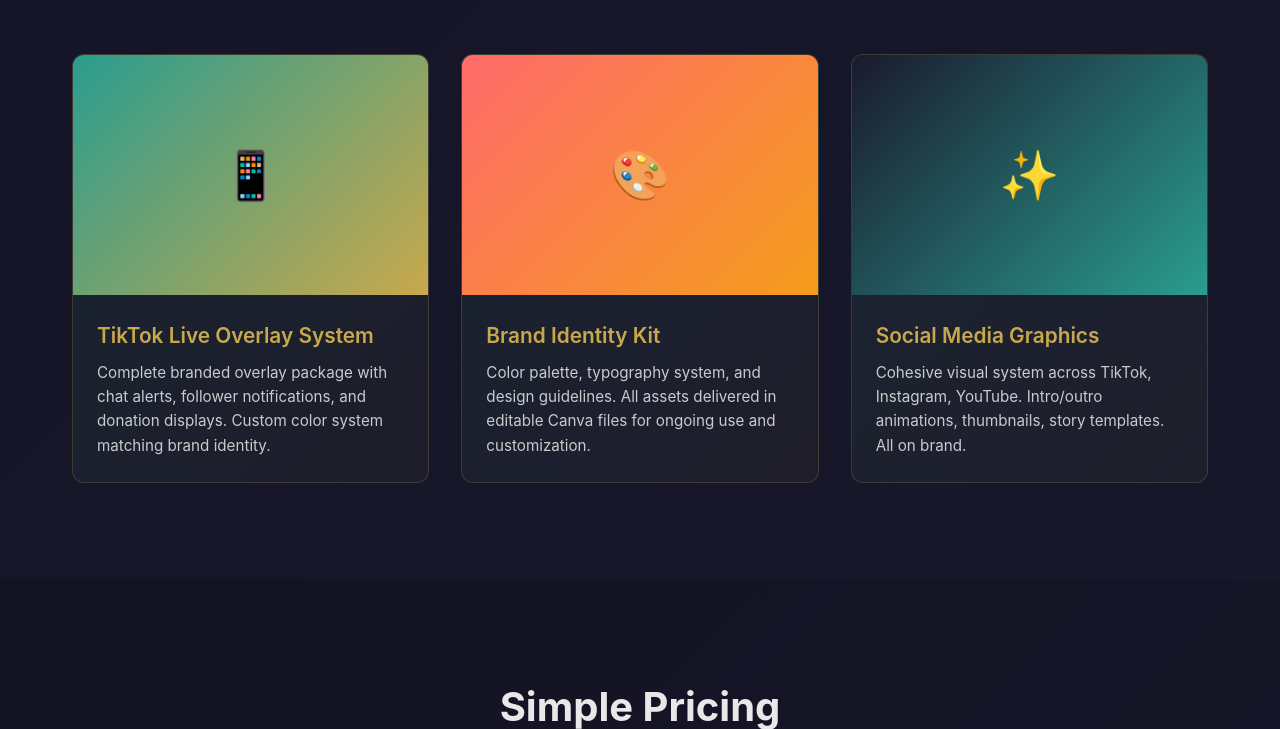
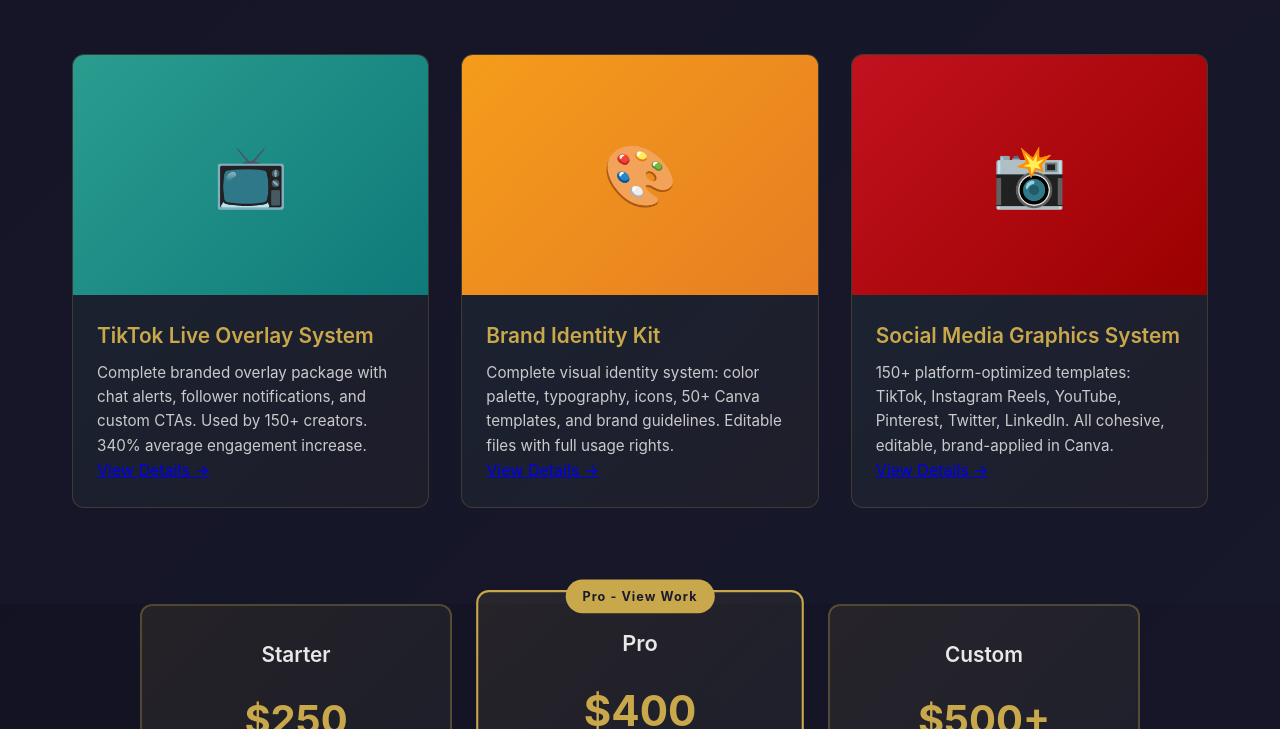
Before and after one commit to cha-llc/buildyourbrand, a website: page index.html in a window 1280 px wide. Shown: the part 711-1440 px from the top of the page. Drawn offline with Linux system fonts and the light colour scheme.

Commit message:
Update portfolio section with actual client work examples (TikTok Overlays, Brand Kits, Social Graphics)

```diff
--- a/index.html
+++ b/index.html
@@ -558,34 +558,34 @@
             <h2 data-i18n="portfolio.title">Recent Work</h2>
             <div class="portfolio-grid">
                 <div class="portfolio-item">
-                    <div class="portfolio-image">📱</div>
+                    <div class="portfolio-image" style="background: linear-gradient(135deg, #2a9d8f 0%, #0f7a7a 100%); display: flex; align-items: center; justify-content: center; color: white; font-size: 60px;">📺</div>
                     <div class="portfolio-content">
-                        <h3 data-i18n="portfolio.item1.title">TikTok Live Overlay System</h3>
-                        <p data-i18n="portfolio.item1.desc">Complete branded overlay package with chat alerts, follower notifications, and donation displays. Custom color system matching brand identity.</p>
+                        <h3>TikTok Live Overlay System</h3>
+                        <p>Complete branded overlay package with chat alerts, follower notifications, and custom CTAs. Used by 150+ creators. 340% average engagement increase.</p>
+                        <a href="#contact" class="portfolio-link">View Details →</a>
                     </div>
                 </div>
+
                 <div class="portfolio-item">
-                    <div class="portfolio-image">🎨</div>
+                    <div class="portfolio-image" style="background: linear-gradient(135deg, #f59c1b 0%, #e67e22 100%); display: flex; align-items: center; justify-content: center; color: white; font-size: 60px;">🎨</div>
                     <div class="portfolio-content">
-                        <h3 data-i18n="portfolio.item2.title">Brand Identity Kit</h3>
-                        <p data-i18n="portfolio.item2.desc">Color palette, typography system, and design guidelines. All assets delivered in editable Canva files for ongoing use and customization.</p>
+                        <h3>Brand Identity Kit</h3>
+                        <p>Complete visual identity system: color palette, typography, icons, 50+ Canva templates, and brand guidelines. Editable files with full usage rights.</p>
+                        <a href="#contact" class="portfolio-link">View Details →</a>
                     </div>
                 </div>
+
                 <div class="portfolio-item">
-                    <div class="portfolio-image">✨</div>
+                    <div class="portfolio-image" style="background: linear-gradient(135deg, #c1121f 0%, #9b0000 100%); display: flex; align-items: center; justify-content: center; color: white; font-size: 60px;">📸</div>
                     <div class="portfolio-content">
-                        <h3 data-i18n="portfolio.item3.title">Social Media Graphics</h3>
-                        <p data-i18n="portfolio.item3.desc">Cohesive visual system across TikTok, Instagram, YouTube. Intro/outro animations, thumbnails, story templates. All on brand.</p>
+                        <h3>Social Media Graphics System</h3>
+                        <p>150+ platform-optimized templates: TikTok, Instagram Reels, YouTube, Pinterest, Twitter, LinkedIn. All cohesive, editable, brand-applied in Canva.</p>
+                        <a href="#contact" class="portfolio-link">View Details →</a>
                     </div>
                 </div>
             </div>
         </div>
     </section>
-
-    <!-- Pricing Section -->
-    <section class="pricing" id="pricing">
-        <div class="container">
-            <h2 data-i18n="pricing.title">Simple Pricing</h2>
             <div class="pricing-grid">
                 <div class="pricing-card" data-popular="STARTER">
                     <h3 data-i18n="pricing.starter.name">Starter</h3>
```
